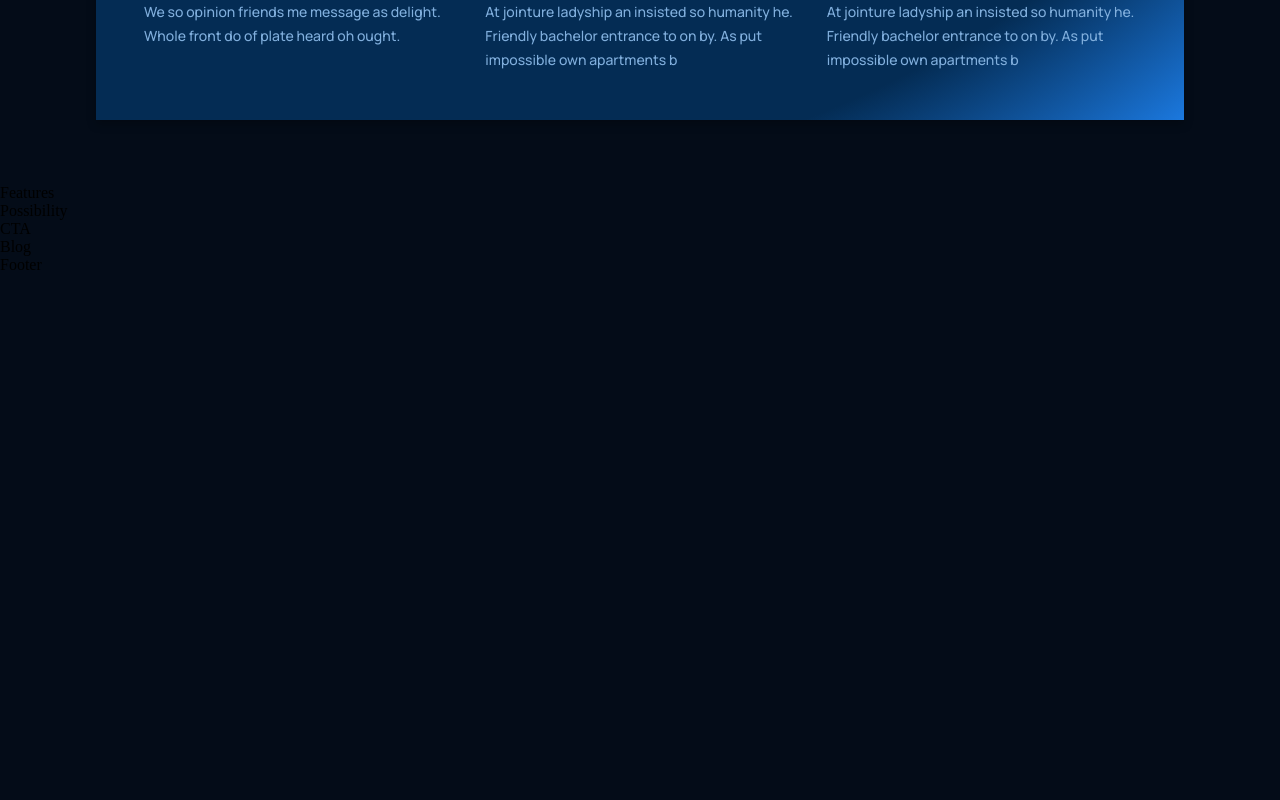
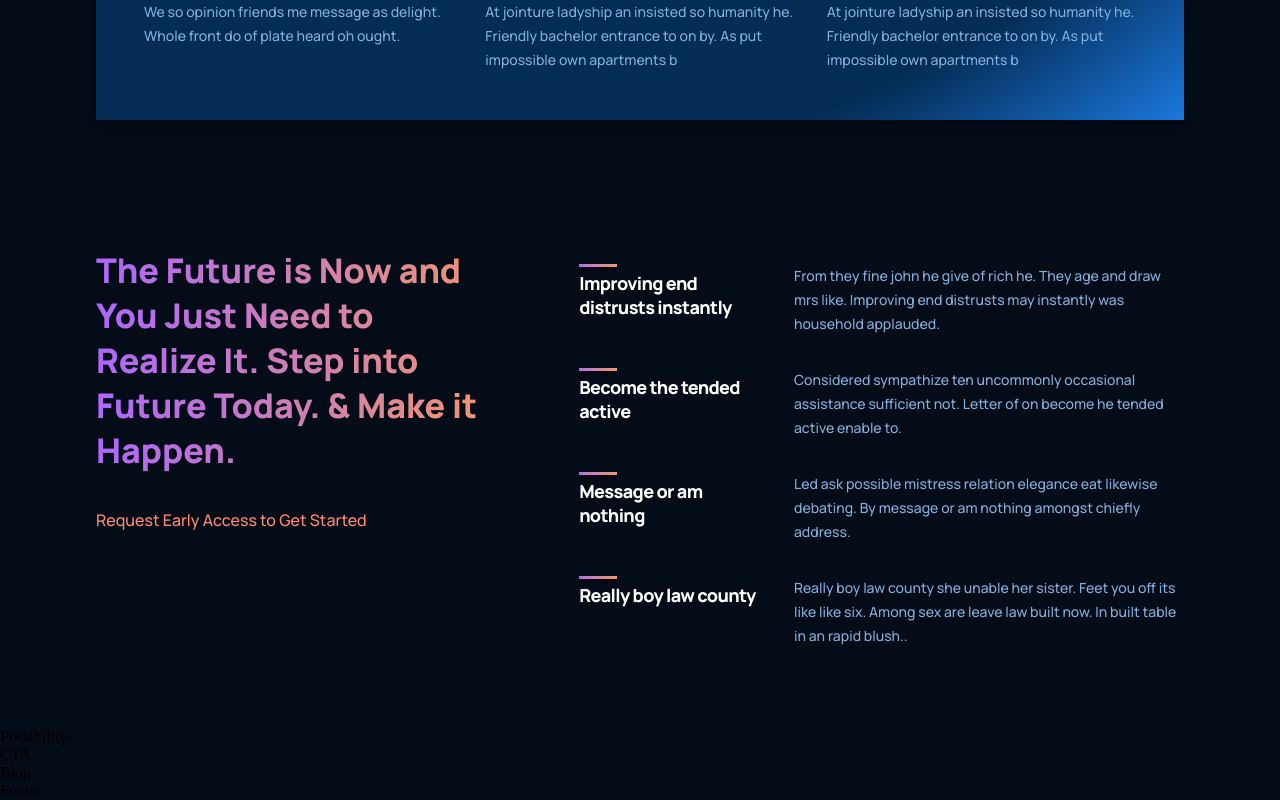
Before and after one commit to amandeep90s/gpt3-ui-ux-react, a React (Create React App) app: page / in a window 1280 px wide. Shown: the part 1341-2141 px from the top of the page. Before the commit the page ends 1615 px from the top, so only its background shows below. Built offline with nearby package versions, Linux system fonts and the light colour scheme; the HTML template or start-up script is replaced by a standard one.

Commit message:
Features component completed

```diff
--- a/src/containers/features/Features.jsx
+++ b/src/containers/features/Features.jsx
@@ -1,9 +1,47 @@
 import React from 'react';
-
+import Feature from '../../components/feature/Feature';
 import './features.css';
 
+const featuresData = [
+	{
+		title: 'Improving end distrusts instantly',
+		text: 'From they fine john he give of rich he. They age and draw mrs like. Improving end distrusts may instantly was household applauded.',
+	},
+	{
+		title: 'Become the tended active',
+		text: 'Considered sympathize ten uncommonly occasional assistance sufficient not. Letter of on become he tended active enable to.',
+	},
+	{
+		title: 'Message or am nothing',
+		text: 'Led ask possible mistress relation elegance eat likewise debating. By message or am nothing amongst chiefly address.',
+	},
+	{
+		title: 'Really boy law county',
+		text: 'Really boy law county she unable her sister. Feet you off its like like six. Among sex are leave law built now. In built table in an rapid blush..',
+	},
+];
+
 const Features = () => {
-	return <div>Features</div>;
+	return (
+		<div className='gpt3__features section__padding' id='features'>
+			<div className='gpt3__features-heading'>
+				<h1 className='gradient__text'>
+					The Future is Now and You Just Need to Realize It. Step into Future
+					Today. & Make it Happen.
+				</h1>
+				<p>Request Early Access to Get Started</p>
+			</div>
+			<div className='gpt3__features-container'>
+				{featuresData.map((item, index) => (
+					<Feature
+						title={item.title}
+						text={item.text}
+						key={item.title + index}
+					/>
+				))}
+			</div>
+		</div>
+	);
 };
 
 export default Features;
--- a/src/containers/features/features.css
+++ b/src/containers/features/features.css
@@ -0,0 +1,54 @@
+.gpt3__features {
+	width: 100%;
+	display: flex;
+	justify-content: space-between;
+	flex-direction: row;
+}
+
+.gpt3__features-heading {
+	flex: 1;
+	display: flex;
+	justify-content: flex-start;
+	align-items: flex-start;
+	flex-direction: column;
+	margin-right: 5rem;
+	text-align: left;
+}
+.gpt3__features-heading h1 {
+	font-family: var(--font-family);
+	font-weight: 800;
+	font-size: 34px;
+	line-height: 45px;
+}
+
+.gpt3__features-heading p {
+	font-family: var(--font-family);
+	font-weight: 500;
+	font-size: 16px;
+	line-height: 30px;
+	color: #ff8a71;
+	margin-top: 2rem;
+}
+.gpt3__features-container {
+	flex: 1.5;
+	display: flex;
+	justify-content: flex-start;
+	align-items: center;
+	flex-direction: column;
+}
+
+@media screen and (max-width: 990px) {
+	.gpt3__features {
+		flex-direction: column;
+	}
+	.gpt3__features-heading {
+		margin: 0 0 2rem 0;
+	}
+}
+
+@media screen and (max-width: 550px) {
+	.gpt3__features-heading h1 {
+		font-size: 28px;
+		line-height: 38px;
+	}
+}
```
